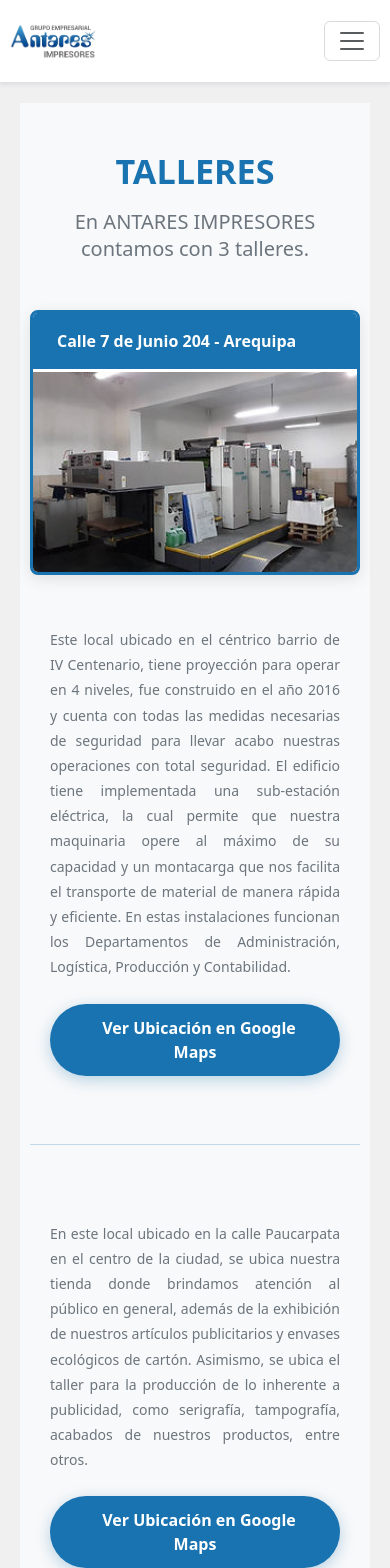
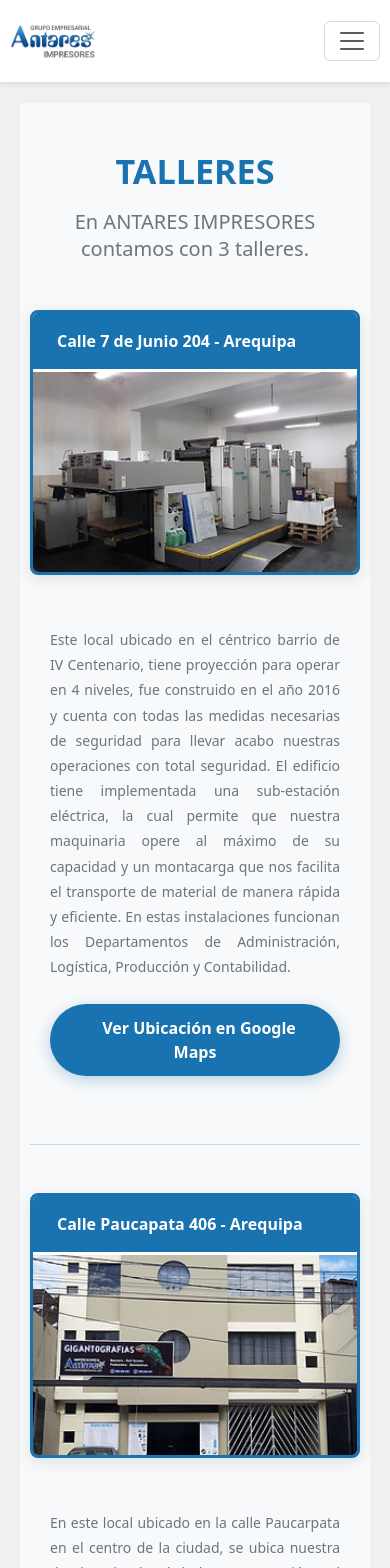
Before and after one commit to amir-mendoza/Redise-o-de-antaresimpresores, a React (Vite) app in the folder antares-impresores/: page /Talleres in a window 390 px wide. Shown: the top 1568 px of the page. Built offline with nearby package versions, Linux system fonts and the light colour scheme.

Commit message:
talleresv2

```diff
--- a/antares-impresores/src/css/Talleres.css
+++ b/antares-impresores/src/css/Talleres.css
@@ -1,3 +1,4 @@
+/* Sección de talleres */
 .talleres-section {
   background: #f8f9fa;
 }
@@ -72,7 +73,7 @@
   opacity: 0.25;
 }
 
-/* Responsive */
+/* Responsive para tablets y móviles */
 @media (max-width: 991px) {
   .taller-content {
     text-align: left !important;
@@ -82,9 +83,12 @@
     height: 250px;
   }
 
-  .order-lg-1,
-  .order-lg-2 {
-    order: unset !important;
+  .taller-item .row > div:has(.taller-imagen-wrapper) {
+    order: 1 !important;
+  }
+
+  .taller-item .row > div:has(.taller-content) {
+    order: 2 !important;
   }
 }
 
```
